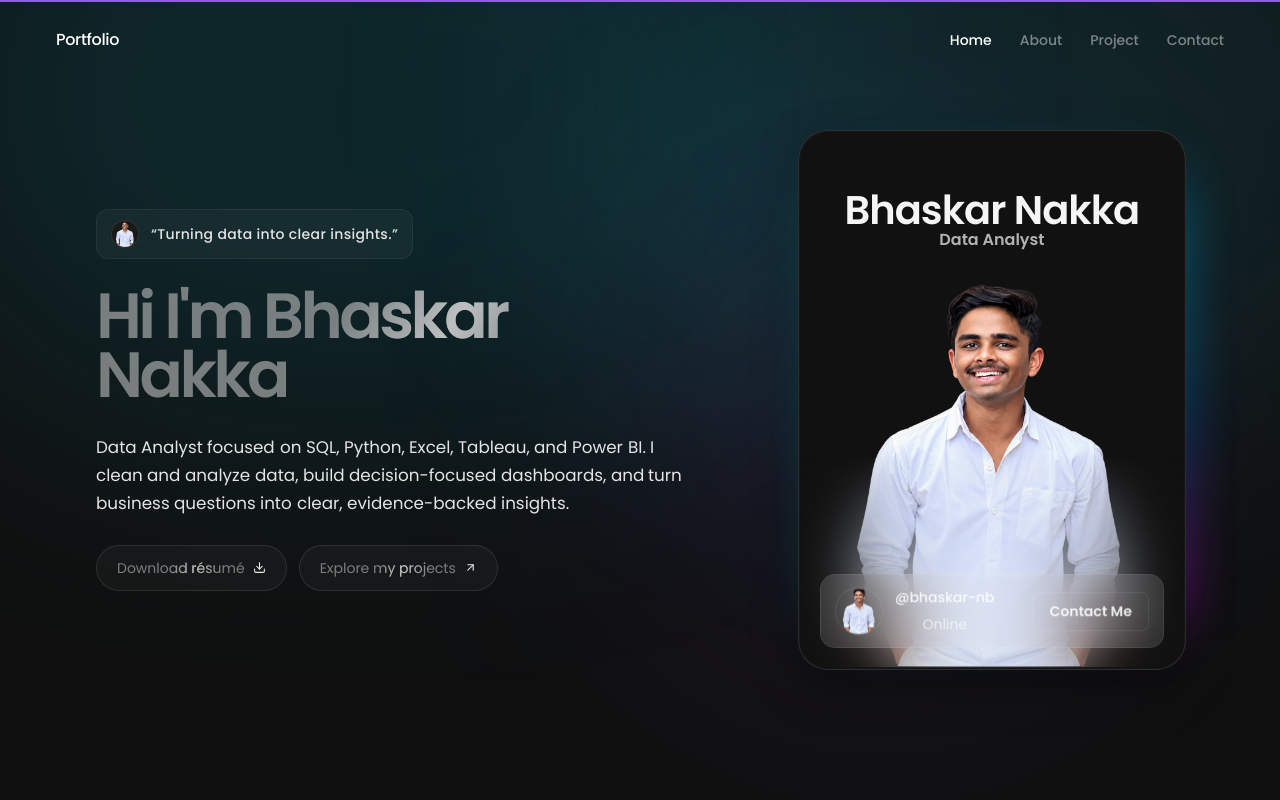
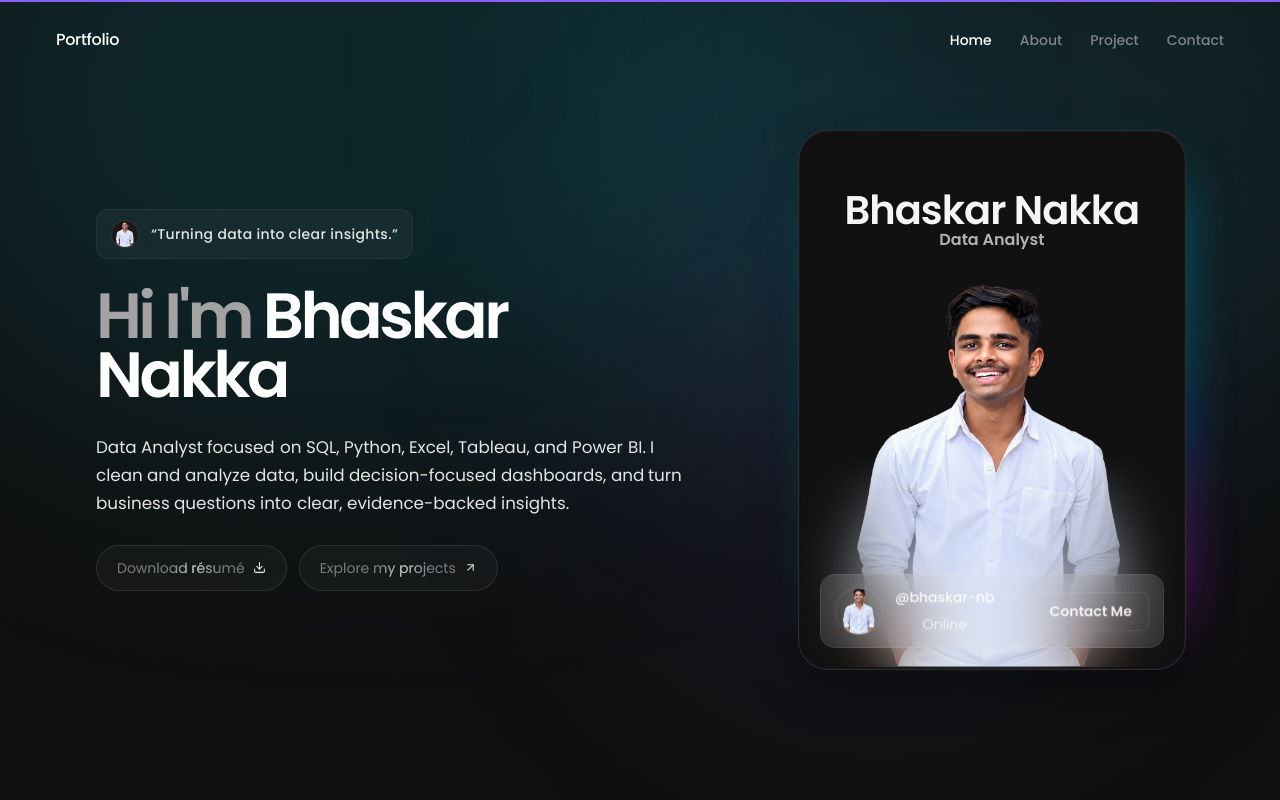
Before and after one commit to bhaskar-nb/portfolio, a Next.js app: page / in a window 1280 px wide. Shown: the top 800 px of the page. Built offline with nearby package versions, Linux system fonts and the light colour scheme.

Commit message:
Highlight hero name

```diff
--- a/components/Hero.tsx
+++ b/components/Hero.tsx
@@ -63,7 +63,8 @@ export default function Hero() {
             variants={contentItemVariants}
             className="max-w-[560px] font-display text-[clamp(3.2rem,5vw,5.1rem)] font-semibold leading-[0.92] tracking-[-0.055em] text-ink-400"
           >
-            <ShinyText text={`Hi I'm ${profile.name}`} speed={3} />
+            <span className="text-ink-300">Hi I&apos;m </span>
+            <span className="text-white">{profile.name}</span>
           </motion.h1>
 
           <motion.div variants={contentItemVariants} className="mt-7 max-w-[610px] text-[0.98rem] leading-7 text-ink-200 sm:text-[1.05rem] sm:leading-7">
```
